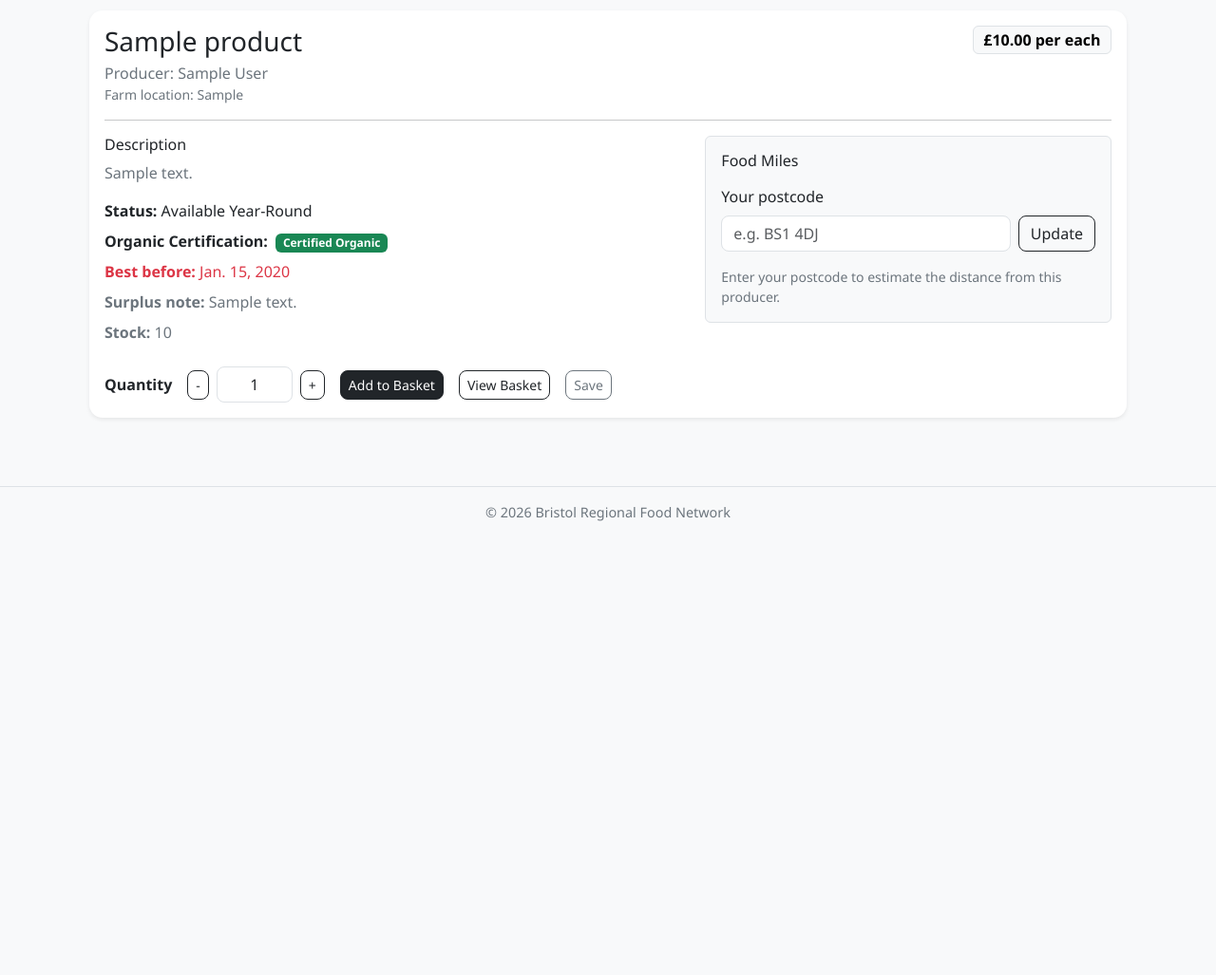
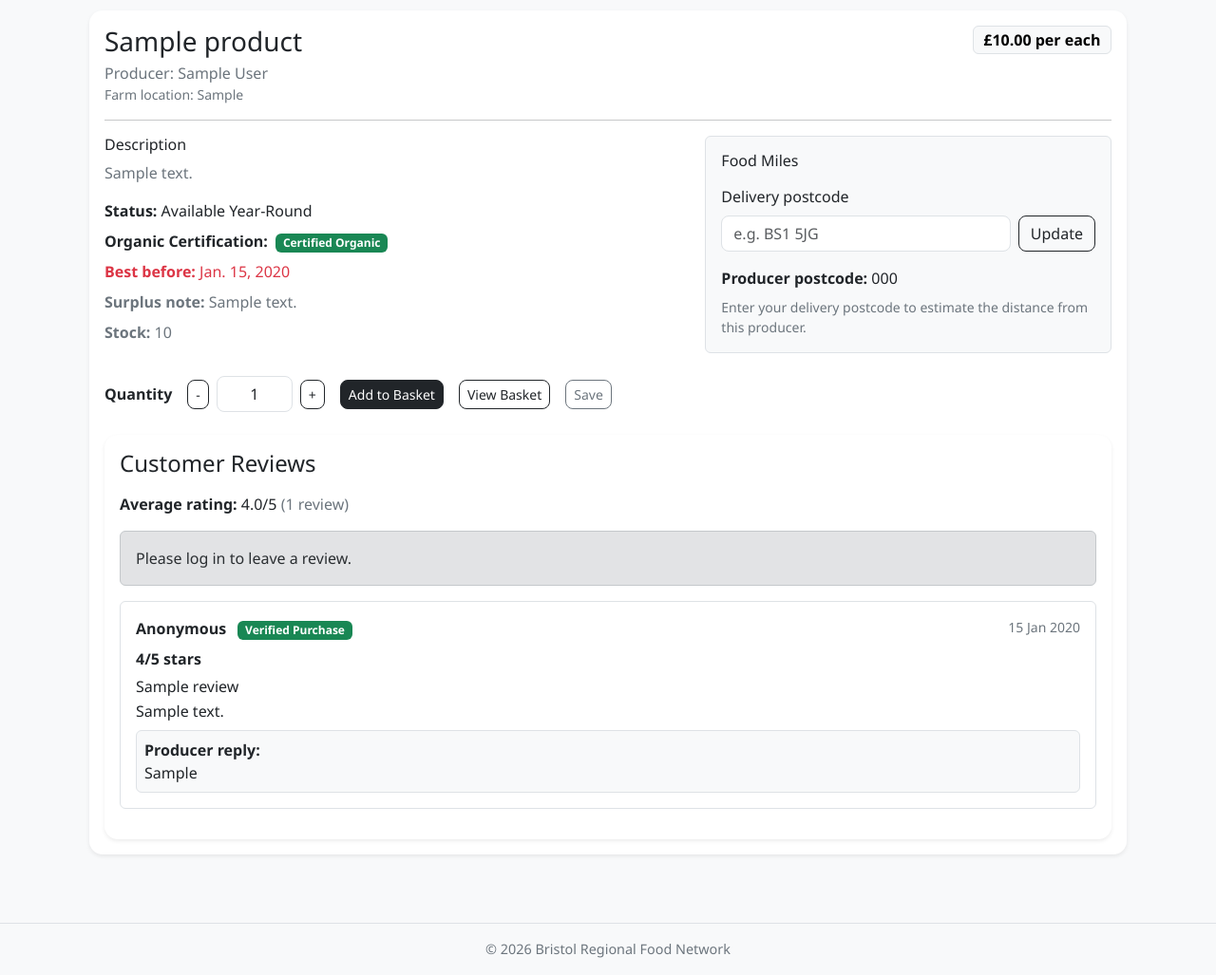
Before and after one commit to Bristol-Regional-Food-Network/DESD---Bristol-Regional-Food-Network, a Django app: page /products/1/ in a window 1280 px wide. Shown: the part 218-1245 px from the top of the page at 95% size. Before the commit the page ends 767 px from the top, so only its background shows below. Run offline with Django 5.2, Linux system fonts and the light colour scheme; tables that the repository leaves empty hold one stand-in row (values such as "Sample post").

Commit message:
Add product reviews and ratings feature

```diff
--- a/producers/models.py
+++ b/producers/models.py
@@ -8,6 +8,10 @@ class Producer(models.Model):
     bio = models.TextField(blank=True)
     location = models.CharField(max_length=120, blank=True)
     postcode = models.CharField(max_length=12, blank=True)
+
+    latitude = models.FloatField(null=True, blank=True)
+    longitude = models.FloatField(null=True, blank=True)
+
     phone = models.CharField(max_length=30, blank=True)
     website = models.URLField(blank=True)
 
--- a/products/templates/products/product_detail.html
+++ b/products/templates/products/product_detail.html
@@ -108,7 +108,7 @@
             <h2 class="h6 mb-3">Food Miles</h2>
 
             <form method="get" class="mb-3">
-              <label for="postcode" class="form-label">Your postcode</label>
+              <label for="postcode" class="form-label">Delivery postcode</label>
               <div class="d-flex gap-2">
                 <input
                   type="text"
@@ -116,20 +116,37 @@
                   name="postcode"
                   class="form-control"
                   value="{{ customer_postcode }}"
-                  placeholder="e.g. BS1 4DJ"
+                  placeholder="e.g. BS1 5JG"
                 >
                 <button type="submit" class="btn btn-outline-dark">Update</button>
               </div>
             </form>
 
+            {% if producer_postcode %}
+              <p class="mb-2">
+                <strong>Producer postcode:</strong> {{ producer_postcode }}
+              </p>
+            {% else %}
+              <p class="mb-2 text-muted">
+                <strong>Producer postcode:</strong> Not available
+              </p>
+            {% endif %}
+
             {% if food_miles is not None %}
-              <div class="fw-semibold">Estimated food miles: {{ food_miles }} miles</div>
-              <div class="text-muted small mt-1">
-                Calculated from your postcode to the producer postcode.
+              <div class="fw-semibold mb-2">Estimated food miles: {{ food_miles }} miles</div>
+
+              {% if within_radius %}
+                <span class="badge bg-success">Within 20-mile radius</span>
+              {% else %}
+                <span class="badge bg-danger">Outside 20-mile radius</span>
+              {% endif %}
+
+              <div class="text-muted small mt-2">
+                Calculated from your delivery postcode to the producer location.
               </div>
             {% else %}
               <div class="text-muted small">
-                Enter your postcode to estimate the distance from this producer.
+                Enter your delivery postcode to estimate the distance from this producer.
               </div>
             {% endif %}
           </div>
@@ -189,6 +206,94 @@
         </div>
       {% endif %}
 
+      <div class="card shadow-sm mt-4">
+        <div class="card-body">
+          <h2 class="h4 mb-3">Customer Reviews</h2>
+
+          <p class="mb-3">
+            <strong>Average rating:</strong>
+            {{ average_rating|floatformat:1 }}/5
+            <span class="text-muted">({{ reviews|length }} review{{ reviews|length|pluralize }})</span>
+          </p>
+
+          {% if can_review %}
+            <div class="border rounded p-3 mb-4 bg-light">
+              <h3 class="h6">Write a Review</h3>
+              <form method="post" action="{% url 'products:submit_review' product.id %}">
+                {% csrf_token %}
+                <div class="mb-3">
+                  <label class="form-label">Star Rating (1-5)</label>
+                  {{ review_form.rating }}
+                </div>
+                <div class="mb-3">
+                  <label class="form-label">Review Title</label>
+                  {{ review_form.title }}
+                </div>
+                <div class="mb-3">
+                  <label class="form-label">Review Text</label>
+                  {{ review_form.review_text }}
+                </div>
+                <div class="form-check mb-3">
+                  {{ review_form.is_anonymous }}
+                  <label class="form-check-label" for="{{ review_form.is_anonymous.id_for_label }}">
+                    Post anonymously
+                  </label>
+                </div>
+                <button type="submit" class="btn btn-dark">Submit Review</button>
+              </form>
+            </div>
+          {% elif existing_review %}
+            <div class="alert alert-info">
+              You have already reviewed this product.
+            </div>
+          {% elif request.user.is_authenticated %}
+            <div class="alert alert-warning">
+              You can only review this product after it has been fulfilled/delivered in one of your orders.
+            </div>
+          {% else %}
+            <div class="alert alert-secondary">
+              Please log in to leave a review.
+            </div>
+          {% endif %}
+
+          {% if reviews %}
+            {% for review in reviews %}
+              <div class="border rounded p-3 mb-3">
+                <div class="d-flex justify-content-between flex-wrap gap-2">
+                  <div>
+                    <strong>
+                      {% if review.is_anonymous %}
+                        Anonymous
+                      {% else %}
+                        {{ review.customer.username }}
+                      {% endif %}
+                    </strong>
+                    <span class="badge bg-success ms-2">Verified Purchase</span>
+                  </div>
+                  <small class="text-muted">{{ review.created_at|date:"d M Y" }}</small>
+                </div>
+
+                <div class="mt-2">
+                  <strong>{{ review.rating }}/5 stars</strong>
+                </div>
+
+                <h3 class="h6 mt-2 mb-1">{{ review.title }}</h3>
+                <p class="mb-2">{{ review.review_text }}</p>
+
+                {% if review.producer_reply %}
+                  <div class="bg-light border rounded p-2 mt-2">
+                    <strong>Producer reply:</strong>
+                    <p class="mb-0">{{ review.producer_reply }}</p>
+                  </div>
+                {% endif %}
+              </div>
+            {% endfor %}
+          {% else %}
+            <p class="text-muted mb-0">No reviews yet for this product.</p>
+          {% endif %}
+        </div>
+      </div>
+
     </div>
   </div>
 </div>
--- a/products/urls.py
+++ b/products/urls.py
@@ -9,4 +9,5 @@ urlpatterns = [
     path("<int:product_id>/", views.product_detail, name="product_detail"),
     path("<int:product_id>/edit/", views.edit_product, name="edit"),
     path("<int:product_id>/delete/", views.delete_product, name="delete"),
+    path("<int:product_id>/review/", views.submit_review, name="submit_review"),
 ]
--- a/products/views.py
+++ b/products/views.py
@@ -6,7 +6,7 @@ import re
 
 from django.contrib import messages
 from django.contrib.auth.decorators import login_required
-from django.db.models import Q
+from django.db.models import Q, Avg
 from django.http import HttpRequest, HttpResponseNotAllowed, JsonResponse
 from django.shortcuts import get_object_or_404, redirect, render
 from django.utils import timezone
@@ -14,48 +14,16 @@ from django.views.decorators.csrf import csrf_exempt
 from django.views.decorators.http import require_http_methods
 
 from users.decorators import role_required
-from .forms import ProductForm
-from .models import Product
+from .forms import ProductForm, ReviewForm
+from .models import Product, Review
 from producers.models import Producer
+from basket.models import Order, OrderItem
 
 
-POSTCODE_COORDS = {
+POSTCODE_LOOKUP = {
     "BS1": (51.4545, -2.5879),
     "BS2": (51.4590, -2.5850),
     "BS3": (51.4416, -2.6010),
-    "BS4": (51.4340, -2.5610),
-    "BS5": (51.4620, -2.5480),
-    "BS6": (51.4700, -2.6100),
-    "BS7": (51.4860, -2.5910),
-    "BS8": (51.4580, -2.6200),
-    "BS9": (51.4850, -2.6310),
-    "BS10": (51.5050, -2.6210),
-    "BS11": (51.4950, -2.6750),
-    "BS13": (51.4120, -2.6110),
-    "BS14": (51.4140, -2.5590),
-    "BS15": (51.4570, -2.5050),
-    "BS16": (51.4860, -2.5110),
-    "BS20": (51.4790, -2.7640),
-    "BS21": (51.4380, -2.8500),
-    "BS22": (51.3590, -2.9280),
-    "BS23": (51.3460, -2.9770),
-    "BS24": (51.3270, -2.9310),
-    "BS30": (51.4460, -2.4720),
-    "BS31": (51.4070, -2.4950),
-    "BS32": (51.5430, -2.5620),
-    "BS34": (51.5250, -2.5640),
-    "BS35": (51.6040, -2.5470),
-    "BS36": (51.5260, -2.4860),
-    "BS37": (51.5400, -2.4180),
-    "BS39": (51.3280, -2.4980),
-    "BS40": (51.3810, -2.6900),
-    "BS41": (51.4300, -2.6520),
-    "BS48": (51.4260, -2.7480),
-    "BS49": (51.3820, -2.8170),
-    "BA1": (51.3870, -2.3590),
-    "BA2": (51.3590, -2.3880),
-    "GL12": (51.6200, -2.3800),
-    "SN14": (51.5100, -2.1900),
 }
 
 
@@ -75,53 +43,50 @@ def _parse_json(request: HttpRequest):
         return None
 
 
-def _normalise_postcode(postcode):
+def _postcode_area(postcode):
     if not postcode:
         return ""
-    return re.sub(r"\s+", "", str(postcode).upper())
-
-
-def _postcode_area(postcode):
-    cleaned = _normalise_postcode(postcode)
-    match = re.match(r"^[A-Z]{1,2}\d{1,2}[A-Z]?", cleaned)
+    postcode = postcode.replace(" ", "").upper()
+    match = re.match(r"^[A-Z]{1,2}\d{1,2}", postcode)
     return match.group(0) if match else ""
 
 
-def _haversine_miles(lat1, lon1, lat2, lon2):
+def _haversine(lat1, lon1, lat2, lon2):
     radius_miles = 3958.8
     phi1 = math.radians(lat1)
     phi2 = math.radians(lat2)
-    d_phi = math.radians(lat2 - lat1)
-    d_lambda = math.radians(lon2 - lon1)
+    dphi = math.radians(lat2 - lat1)
+    dlambda = math.radians(lon2 - lon1)
 
     a = (
-        math.sin(d_phi / 2) ** 2
-        + math.cos(phi1) * math.cos(phi2) * math.sin(d_lambda / 2) ** 2
+        math.sin(dphi / 2) ** 2
+        + math.cos(phi1) * math.cos(phi2) * math.sin(dlambda / 2) ** 2
     )
-    c = 2 * math.atan2(math.sqrt(a), math.sqrt(1 - a))
-    return radius_miles * c
+    return radius_miles * (2 * math.atan2(math.sqrt(a), math.sqrt(1 - a)))
 
 
-def _estimate_food_miles(customer_postcode, producer_postcode):
-    customer_area = _postcode_area(customer_postcode)
-    producer_area = _postcode_area(producer_postcode)
-
-    if not customer_area or not producer_area:
+def _estimate_food_miles(customer_postcode, producer):
+    if not customer_postcode or not producer:
         return None
 
-    customer_coords = POSTCODE_COORDS.get(customer_area)
-    producer_coords = POSTCODE_COORDS.get(producer_area)
-
-    if not customer_coords or not producer_coords:
+    if getattr(producer, "latitude", None) is None or getattr(producer, "longitude", None) is None:
         return None
 
-    miles = _haversine_miles(
-        customer_coords[0],
-        customer_coords[1],
-        producer_coords[0],
-        producer_coords[1],
+    area = _postcode_area(customer_postcode)
+    customer_coords = POSTCODE_LOOKUP.get(area)
+
+    if not customer_coords:
+        return None
+
+    return round(
+        _haversine(
+            customer_coords[0],
+            customer_coords[1],
+            producer.latitude,
+            producer.longitude,
+        ),
+        1,
     )
-    return round(miles, 1)
 
 
 def _product_to_dict(product: Product):
@@ -319,6 +284,18 @@ def product_list(request):
     )
 
 
+def _get_reviewable_order_for_product(user, product):
+    return (
+        Order.objects.filter(
+            user=user,
+            status=Order.STATUS_FULFILLED,
+            items__product=product,
+        )
+        .order_by("-created_at")
+        .first()
+    )
+
+
 def product_detail(request, product_id):
     product = get_object_or_404(Product.objects.select_related("producer"), id=product_id)
 
@@ -339,7 +316,22 @@ def product_detail(request, product_id):
 
     customer_postcode = request.session.get("customer_postcode", "")
     producer_postcode = getattr(product.producer, "postcode", "")
-    food_miles = _estimate_food_miles(customer_postcode, producer_postcode)
+    food_miles = _estimate_food_miles(customer_postcode, product.producer)
+    within_radius = food_miles is not None and food_miles <= 20
+
+    reviews = product.reviews.filter(is_approved=True).select_related("customer")
+    average_rating = reviews.aggregate(avg=Avg("rating"))["avg"] or 0
+
+    can_review = False
+    existing_review = None
+    review_form = None
+
+    if request.user.is_authenticated:
+        existing_review = Review.objects.filter(product=product, customer=request.user).first()
+        reviewable_order = _get_reviewable_order_for_product(request.user, product)
+        can_review = reviewable_order is not None and existing_review is None
+        if can_review:
+            review_form = ReviewForm()
 
     return render(
         request,
@@ -347,7 +339,14 @@ def product_detail(request, product_id):
         {
             "product": product,
             "customer_postcode": customer_postcode,
+            "producer_postcode": producer_postcode,
             "food_miles": food_miles,
+            "within_radius": within_radius,
+            "reviews": reviews,
+            "average_rating": average_rating,
+            "can_review": can_review,
+            "existing_review": existing_review,
+            "review_form": review_form,
         },
     )
 
@@ -394,6 +393,42 @@ def add_product(request):
             "page_title": "Add Product",
         },
     )
+
+
+@login_required
+@require_http_methods(["POST"])
+def submit_review(request, product_id):
+    product = get_object_or_404(Product, id=product_id)
+
+    existing_review = Review.objects.filter(
+        product=product,
+        customer=request.user
+    ).first()
+
+    if existing_review:
+        messages.error(request, "You have already reviewed this product.")
+        return redirect("products:product_detail", product_id=product.id)
+
+    reviewable_order = _get_reviewable_order_for_product(request.user, product)
+
+    if not reviewable_order:
+        messages.error(request, "You can only review products from fulfilled orders.")
+        return redirect("products:product_detail", product_id=product.id)
+
+    form = ReviewForm(request.POST)
+    if not form.is_valid():
+        messages.error(request, "Please correct the review form and try again.")
+        return redirect("products:product_detail", product_id=product.id)
+
+    review = form.save(commit=False)
+    review.product = product
+    review.customer = request.user
+    review.order = reviewable_order
+    review.is_verified_purchase = True
+    review.save()
+
+    messages.success(request, "Your review has been submitted successfully.")
+    return redirect("products:product_detail", product_id=product.id)
 
 
 @login_required
```
Also changed, not shown: basket/templates/basket/order_detail.html (+10 -1 lines), basket/views.py (+26 -64 lines), products/admin.py (+29 -20 lines), products/forms.py (+33 -2 lines), products/models.py (+59 -2 lines), producers/migrations/0004_producer_latitude_producer_longitude.py (added), products/migrations/0009_review.py (added).
